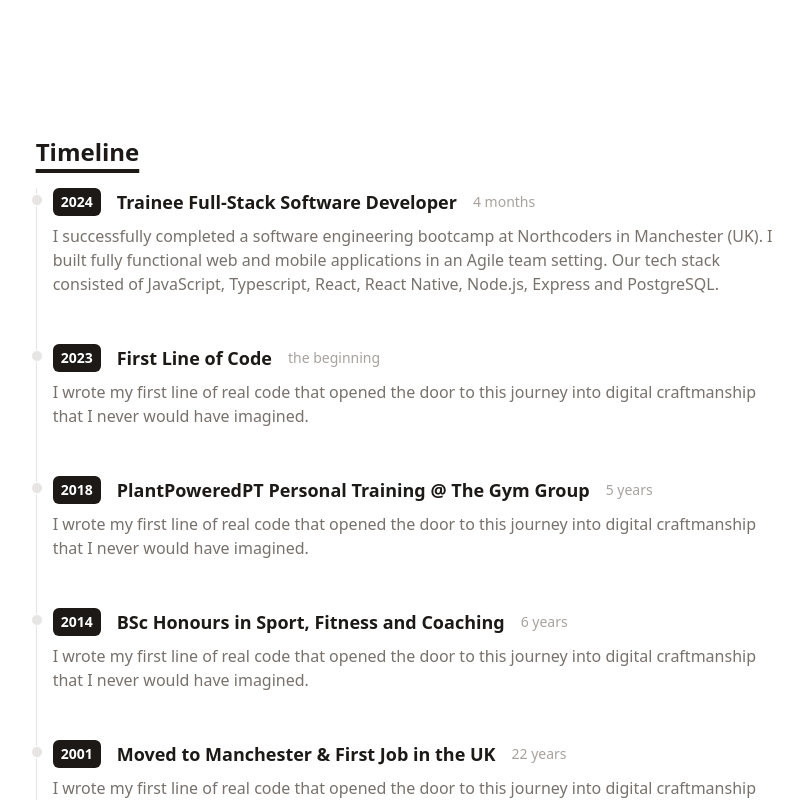
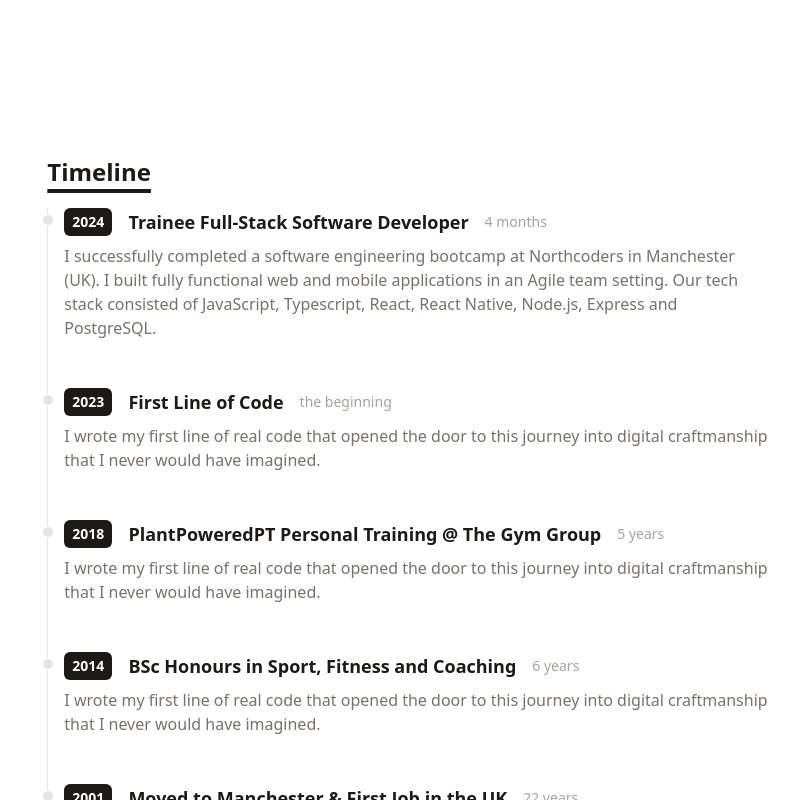
Before and after one commit to munaciella/personal-portfolio, a React (Vite) app: page / in a window 1280 px wide. Shown: the part 980-1780 px from the top of the page, without its empty margins (231-1033 px from the left). Built offline with nearby package versions, Linux system fonts and the light colour scheme.

Commit message:
fix types errors

```diff
--- a/src/App.tsx
+++ b/src/App.tsx
@@ -29,7 +29,7 @@ const App: React.FC = () => {
       <Intro/>
       <Portfolio/>
       <Timeline/>
-      <Contact/>
+      <Contact rows={6}/>
       <Ending/>
       <Footer/>
     </div>
--- a/src/Components/Contact.tsx
+++ b/src/Components/Contact.tsx
@@ -1,7 +1,14 @@
 import React from 'react';
 import { Title } from './Title';
 
-export const Contact: React.FC = () => {
+interface ContactProps {
+    rows: number;
+}
+
+export const Contact: React.FC<ContactProps> = () => {
+
+    const rowsValue: string = '6'
+    const rows: number = parseInt(rowsValue)
   return (
     <div className="flex flex-col mb-20 mx-auto p-5">
       <div className="flex justify-center items-center">
@@ -26,7 +33,7 @@ export const Contact: React.FC = () => {
             <textarea
             name="message"
             placeholder="Message"
-            rows="10"
+            rows={rows}
             className='p-2 mb-4 bg-transparent border-2 rounded-md focus:outline-none'
             />
             <button
--- a/src/Components/Timeline.tsx
+++ b/src/Components/Timeline.tsx
@@ -5,7 +5,7 @@ import { Title } from './Title';
 
 export const Timeline: React.FC = () => {
   return (
-    <div className="flex flex-col md:flex-row justify-center my-20">
+    <div className="flex flex-col md:flex-row justify-center my-20 p-5">
       <div className="w-full md:w-7/12">
         <Title>Timeline</Title>
         {timeline.map((item) => (
```
